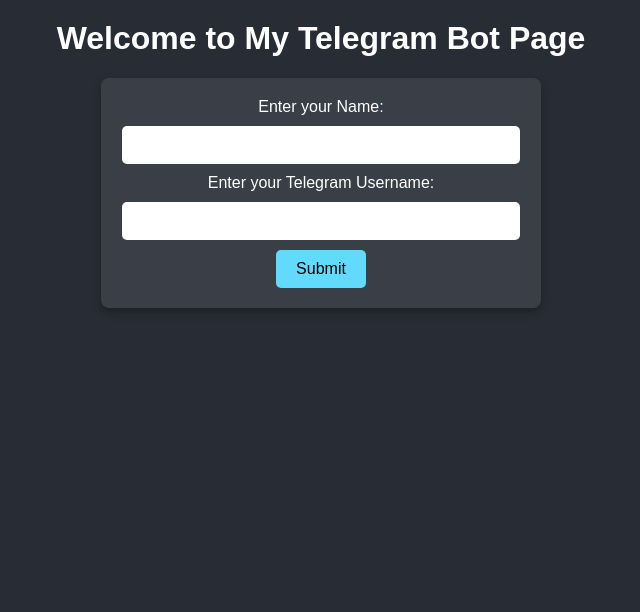
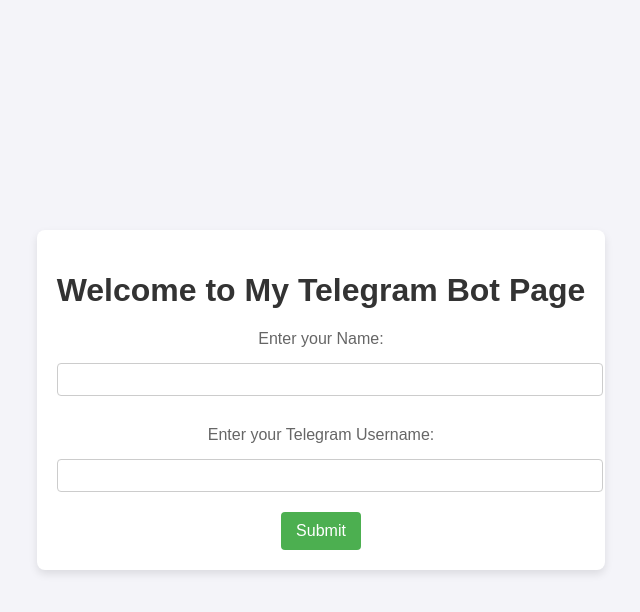
Before and after one commit to Teamsanki/SANKIXD_ABOUT.io, a plain HTML site: page index.html in a window 1280 px wide. Shown: the whole page, without its empty margins (319-959 px from the left). Drawn offline with Linux system fonts and the light colour scheme.

Commit message:
Update style.css

```diff
--- a/style.css
+++ b/style.css
@@ -1,49 +1,51 @@
 body {
     font-family: Arial, sans-serif;
-    background-color: #282c34;
-    color: #ffffff;
+    background-color: #f4f4f9;
     margin: 0;
     padding: 0;
+    display: flex;
+    justify-content: center;
+    align-items: center;
+    height: 100vh;
+}
+
+.container {
+    background-color: #fff;
+    padding: 20px;
+    box-shadow: 0 4px 8px rgba(0, 0, 0, 0.1);
+    border-radius: 8px;
     text-align: center;
 }
 
 h1 {
-    margin-top: 20px;
-    font-size: 2rem;
+    color: #333;
 }
 
-form {
-    background-color: #3a3f47;
-    padding: 20px;
-    margin: 20px auto;
-    border-radius: 8px;
-    max-width: 400px;
-    box-shadow: 0 4px 10px rgba(0, 0, 0, 0.3);
+label {
+    font-size: 1rem;
+    color: #666;
+    display: block;
+    margin: 10px 0 5px;
 }
 
 input {
-    width: calc(100% - 22px);
-    padding: 10px;
-    margin: 10px 0;
+    padding: 8px;
+    width: 100%;
+    margin: 10px 0 20px;
+    border: 1px solid #ccc;
+    border-radius: 4px;
+}
+
+button {
+    background-color: #4CAF50;
+    color: white;
+    padding: 10px 15px;
     border: none;
-    border-radius: 5px;
+    border-radius: 4px;
+    cursor: pointer;
     font-size: 1rem;
 }
 
-button {
-    padding: 10px 20px;
-    background-color: #61dafb;
-    border: none;
-    border-radius: 5px;
-    font-size: 1rem;
-    color: #000;
-    cursor: pointer;
+button:hover {
+    background-color: #45a049;
 }
-
-button:hover {
-    background-color: #21a1f1;
-}
-
-.about {
-    margin-top: 30px;
-}
```
